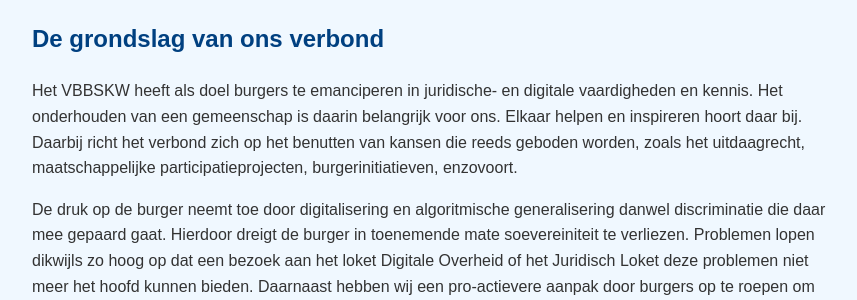
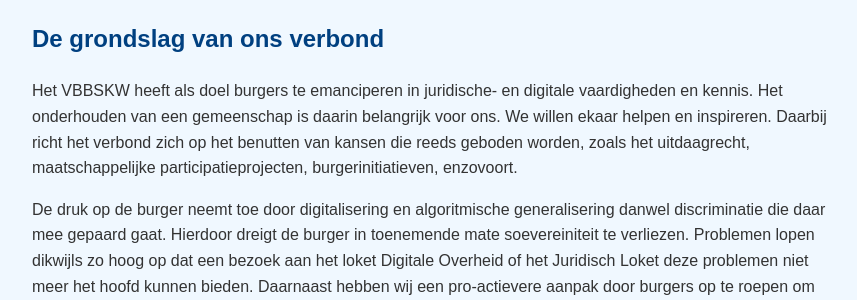
Before and after one commit to Klikblitser/VBBSKW, a Jekyll site: the page built from index.html, in a window 1280 px wide. Shown: the part 644-944 px from the top of the page, without its empty margins (208-1065 px from the left). Built offline with Jekyll 4.4.1, drawn with Linux system fonts in a browser that asks for light colours.

Commit message:
kleine aanpassing

```diff
--- a/index.html
+++ b/index.html
@@ -22,7 +22,7 @@
 
 <h2>De grondslag van ons verbond</h2>
 <p>
-  Het VBBSKW heeft als doel burgers te emanciperen in juridische- en digitale vaardigheden en kennis. Het onderhouden van een gemeenschap is daarin belangrijk voor ons. Elkaar helpen en inspireren hoort daar bij.
+  Het VBBSKW heeft als doel burgers te emanciperen in juridische- en digitale vaardigheden en kennis. Het onderhouden van een gemeenschap is daarin belangrijk voor ons. We willen ekaar helpen en inspireren.
   Daarbij richt het verbond zich op het benutten van kansen die reeds geboden worden, zoals het uitdaagrecht, maatschappelijke participatieprojecten, burgerinitiatieven, enzovoort.
 </p>
 <p>
```
